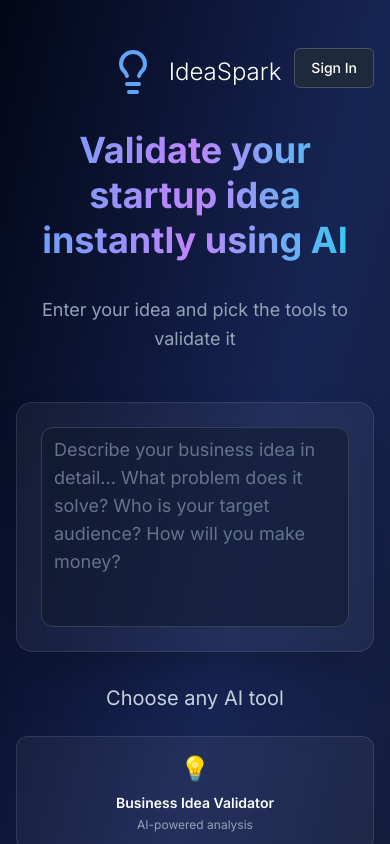
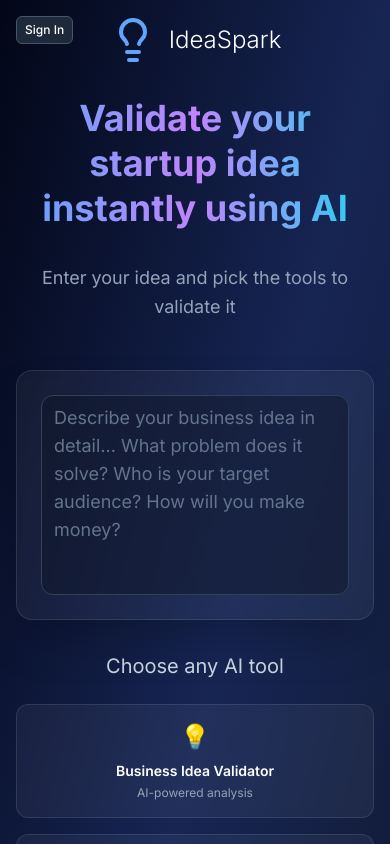
Before and after one commit to Aniwrk19/valyo-ai-76, a React (Vite) app: page / in a window 390 px wide. Shown: the top 844 px of the page. Built offline with nearby package versions, Linux system fonts and the light colour scheme.

Commit message:
Move Sign In button to top-left
Move the "Sign In" button to the top-left and reduce its size to prevent overlap with the logo in mobile view.

```diff
--- a/src/pages/ValidateIdea.tsx
+++ b/src/pages/ValidateIdea.tsx
@@ -65,29 +65,30 @@ const ValidateIdea = () => {
     navigate("/auth");
   };
 
-  return <div className="min-h-screen bg-gradient-to-br from-slate-950 via-blue-950 to-slate-900 flex items-center justify-center p-4">
-      <div className="w-full max-w-4xl mx-auto">
-        {/* Header Section */}
-        <div className="text-center mb-12 animate-fade-in relative">
-          {/* Authentication Status - Top Right */}
-          <div className="absolute top-0 right-0 md:top-8 md:right-8">
+  return <div className="min-h-screen bg-gradient-to-br from-slate-950 via-blue-950 to-slate-900 flex items-center justify-center p-4 relative">
+      {/* Authentication Status - Top Left */}
+      <div className="absolute top-4 left-4 z-10">
         {isLoggedIn ? (
           <div className="flex items-center gap-2 text-slate-300">
-                <User className="w-8 h-8 p-1.5 bg-slate-800 border border-slate-600 rounded-full text-blue-400" />
-                <span className="text-blue-400 font-medium hidden md:inline">{username}</span>
+            <User className="w-6 h-6 p-1 bg-slate-800 border border-slate-600 rounded-full text-blue-400" />
+            <span className="text-blue-400 font-medium text-sm hidden sm:inline">{username}</span>
           </div>
         ) : (
           <Button
             onClick={handleSignIn}
             variant="outline"
-                className="bg-slate-800 border-slate-600 text-white hover:bg-slate-700 text-sm px-4 py-2"
+            size="sm"
+            className="bg-slate-800 border-slate-600 text-white hover:bg-slate-700 text-xs px-2 py-1 h-7"
           >
             Sign In
           </Button>
         )}
       </div>
 
-          <div className="flex justify-center items-center gap-3 mb-6 mt-8 md:mt-0">
+      <div className="w-full max-w-4xl mx-auto">
+        {/* Header Section */}
+        <div className="text-center mb-12 animate-fade-in relative">
+          <div className="flex justify-center items-center gap-3 mb-6">
             <div className="relative flex items-center gap-3">
               <div className="flex items-center gap-2">
                 <Lightbulb className="w-12 h-12 text-blue-400" />
@@ -136,10 +137,10 @@ const ValidateIdea = () => {
             )}
           </div>
 
-          {/* Second row - mobile stacked, tablet/desktop centered */}
-          <div className="grid grid-cols-1 md:flex md:justify-center md:gap-4">
+          {/* Second row - mobile stacked vertically, tablet/desktop centered */}
+          <div className="grid grid-cols-1 sm:flex sm:justify-center sm:gap-4">
             {tools.slice(3, 5).map(tool =>
-              <div key={tool.id} onClick={() => toggleTool(tool.id)} className={`backdrop-blur-sm border rounded-xl p-4 cursor-pointer transition-all duration-300 hover:scale-[1.02] w-full md:max-w-xs mb-4 md:mb-0 ${selectedTools.includes(tool.id) ? 'bg-blue-600/20 border-blue-400/50 shadow-lg shadow-blue-500/20' : 'bg-white/5 border-white/10 hover:bg-white/10'}`}>
+              <div key={tool.id} onClick={() => toggleTool(tool.id)} className={`backdrop-blur-sm border rounded-xl p-4 cursor-pointer transition-all duration-300 hover:scale-[1.02] w-full sm:max-w-xs mb-4 sm:mb-0 ${selectedTools.includes(tool.id) ? 'bg-blue-600/20 border-blue-400/50 shadow-lg shadow-blue-500/20' : 'bg-white/5 border-white/10 hover:bg-white/10'}`}>
                 <div className="text-center">
                   <div className="text-2xl mb-2">{tool.icon}</div>
                   <h3 className="text-white font-semibold mb-1 text-sm">{tool.title}</h3>
```
Lines whose indentation alone changed are shown as unchanged.
